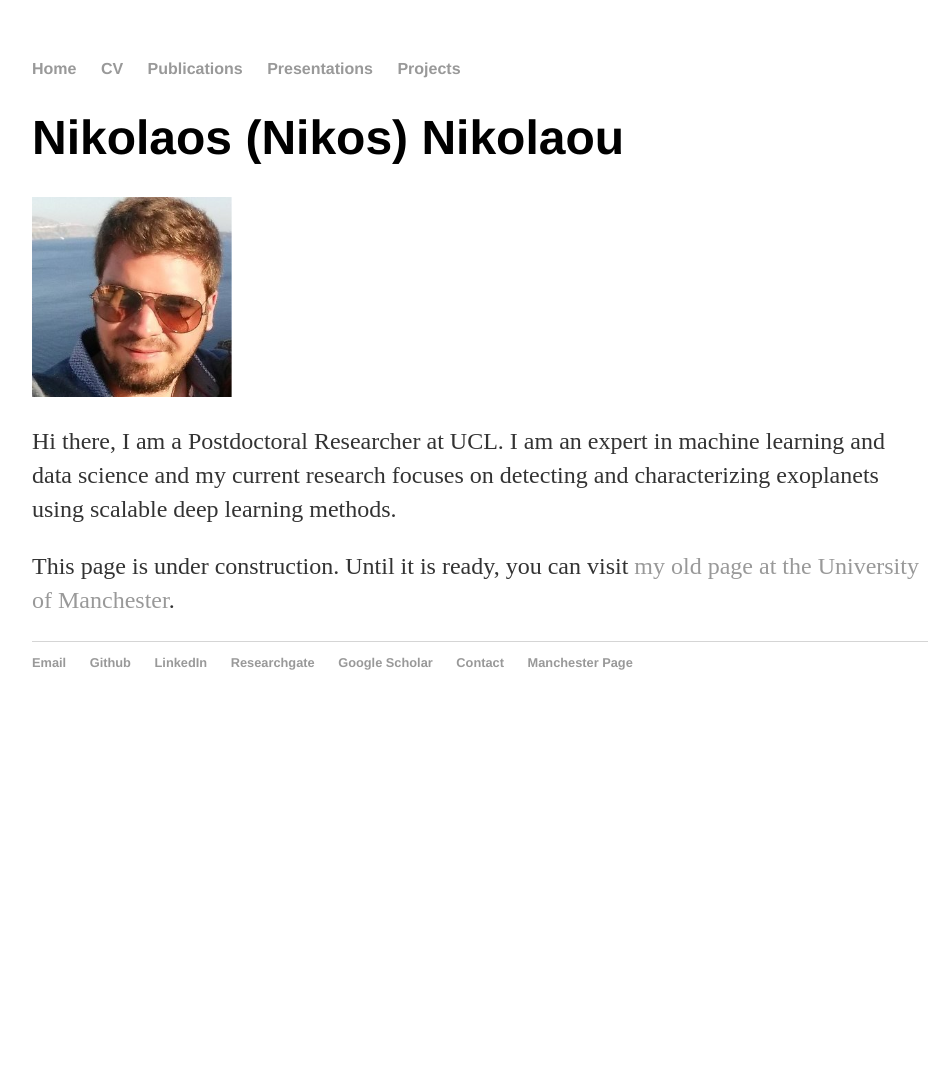
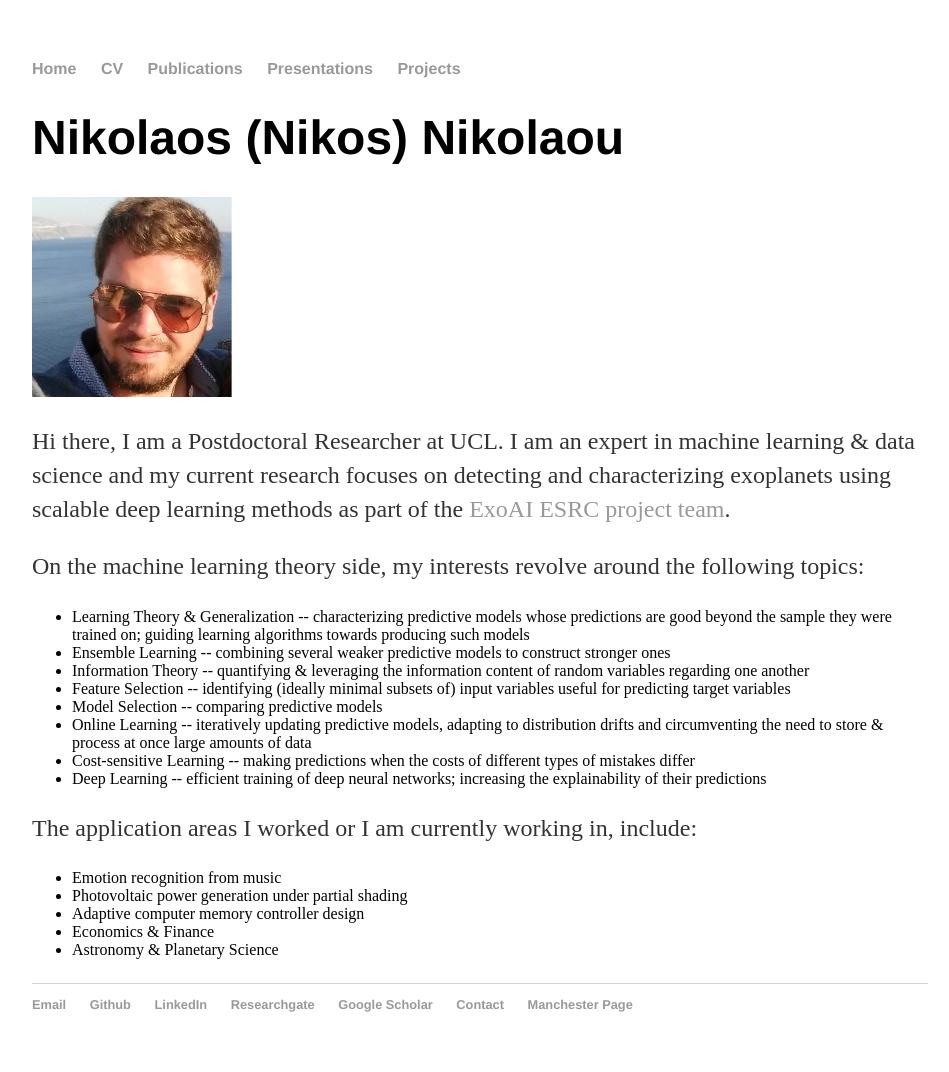
Before and after one commit to nnikolaou/nnikolaou.github.io, a Jekyll site: the page index.html, which Jekyll copies as it is, in a window 1280 px wide. Shown: the whole page, without its empty margins (160-1109 px from the left). Built offline with Jekyll 4.4.1, drawn with Linux system fonts in a browser that asks for light colours; before the commit the page ends 900 px from its top, so only the background shows below that.

Commit message:
Update index.html

```diff
--- a/index.html
+++ b/index.html
@@ -30,8 +30,33 @@
     <div class="blurb">
         <h1>Nikolaos (Nikos) Nikolaou</h1>
 <img alt="Nikos Nikolaou" src="/files/Nikos.jpg" border="0" width="200">
-<p>Hi there, I am a Postdoctoral Researcher at UCL. I am an expert in machine learning and data science and my current research focuses on detecting and characterizing exoplanets using scalable deep learning methods.</p>
-<p>This page is under construction. Until it is ready, you can visit <a href="http://www.cs.man.ac.uk/%7Enikolaon/index.html">my old page at the University of Manchester</a>.</p>
+<p>Hi there, I am a Postdoctoral Researcher at UCL. I am an expert in machine learning &amp data science and my current research
+ focuses on detecting and characterizing exoplanets using scalable deep learning methods as part of the
+ <a href="https://exoai.github.io/about/">ExoAI ESRC project team</a>.
+
+<p>On the machine learning theory side, my interests revolve around the following topics:
+<ul style="list-style-type:disc;">
+  <li>Learning Theory &amp Generalization -- characterizing predictive models whose predictions are good beyond the sample they were trained on; guiding learning algorithms towards producing such models</li>
+  <li>Ensemble Learning -- combining several weaker predictive models to construct stronger ones</li>
+  <li>Information Theory -- quantifying &amp leveraging the information content of random variables regarding one another</li>
+  <li>Feature Selection -- identifying (ideally minimal subsets of) input variables useful for predicting target variables</li>
+  <li>Model Selection -- comparing predictive models</li>
+  <li>Online Learning -- iteratively updating predictive models, adapting to distribution drifts and circumventing the need to store &amp process at once large amounts of data</li>
+  <li>Cost-sensitive Learning -- making predictions when the costs of different types of mistakes differ</li>
+  <li>Deep Learning -- efficient training of deep neural networks; increasing the explainability of their predictions</li>
+</ul>
+</p>
+
+<p>The application areas I worked or I am currently working in, include:
+<ul style="list-style-type:disc;">
+   <li>Emotion recognition from music</li>
+   <li>Photovoltaic power generation under partial shading</li>
+   <li>Adaptive computer memory controller design</li>
+   <li>Economics &amp Finance</li>
+   <li>Astronomy &amp Planetary Science </li>
+</ul>
+</p>
+
     </div><!-- /.blurb -->
 </div><!-- /.container -->
 <footer>
```
